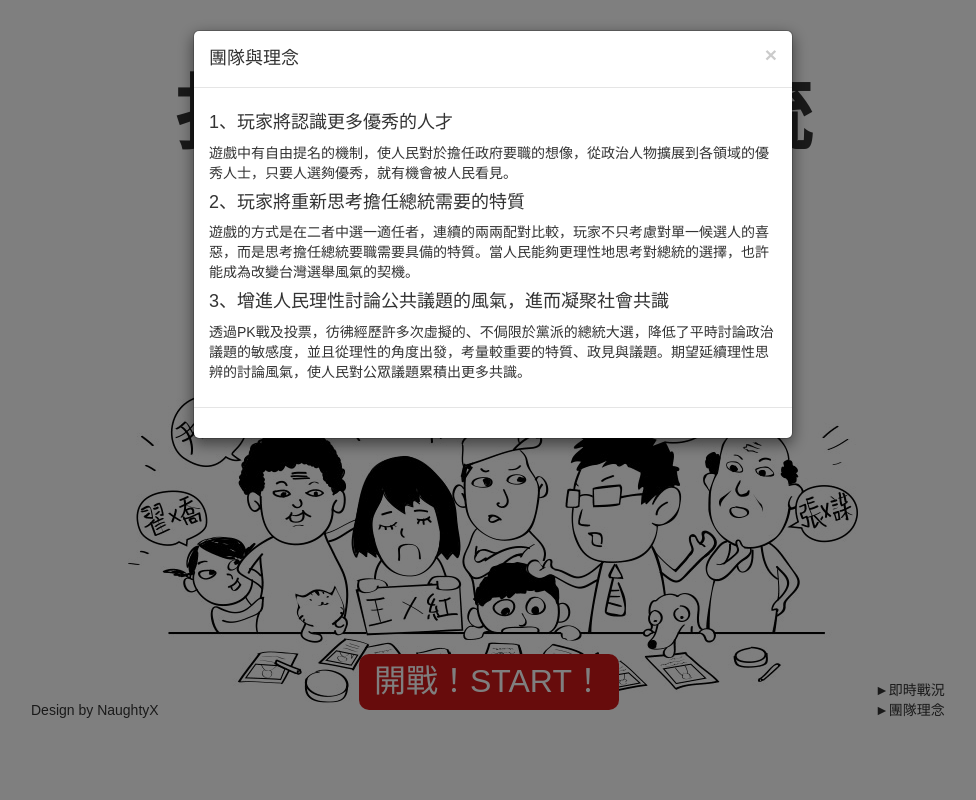
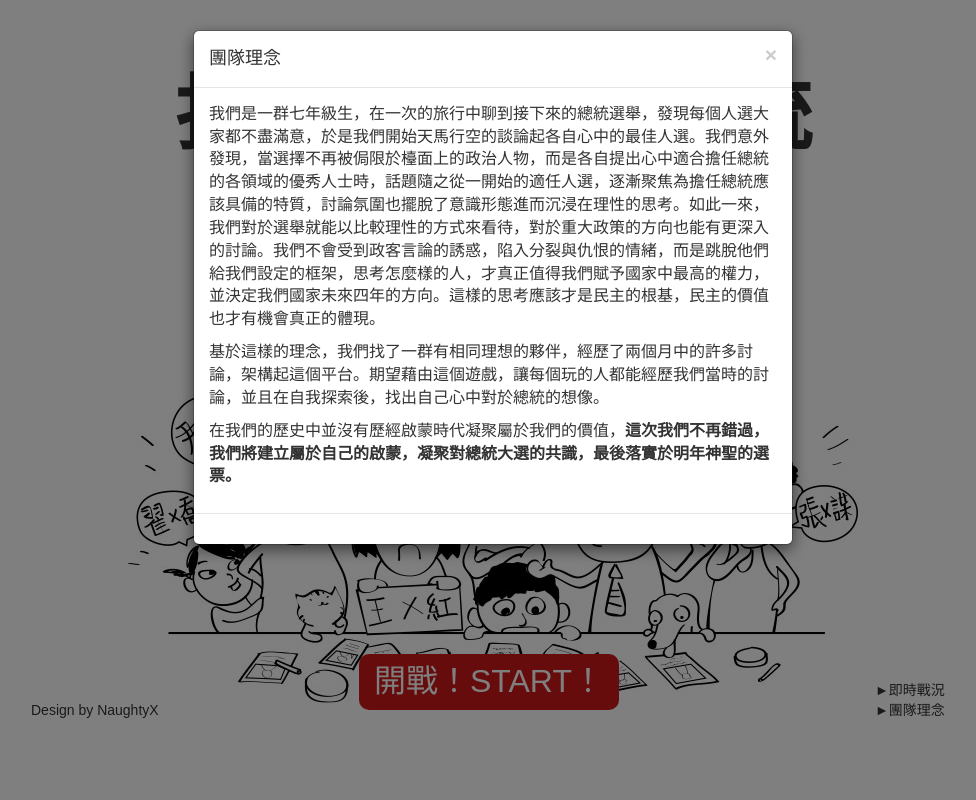
Before and after one commit to haitecic/the_future, a PHP site: page / in a window 1280 px wide, after a click on "►團隊理念". Shown: the whole page, without its empty margins (147-1123 px from the left). Run offline with PHP 8.4, Linux system fonts and the light colour scheme; some web fonts are replaced.

Commit message:
字型做修改!!!

```diff
--- a/css/fightgame.css
+++ b/css/fightgame.css
@@ -5,7 +5,7 @@ body,html{
 	height: 100%;
 	margin: 0;
 	padding: 0;
-	font-family: 'futura','cwTeXHei', arial;
+	font-family: arial, 'futura','cwTeXHei';
 }
 html{
 	background-repeat: repeat;
@@ -471,7 +471,7 @@ a:hover{
   margin-left: 60px;
 }
 #finalResult img{
-	width: 95%;
+	width: 75%;
 }
 #finalResult p{
 	font-size: 24px;
--- a/css/index.css
+++ b/css/index.css
@@ -4,7 +4,7 @@ body,html{
 	height: 100%;
 	margin: 0;
 	padding: 0;
-	font-family: 'futura','cwTeXHei', arial;
+	font-family: arial, 'futura','cwTeXHei';
 }
 a:hover{
 	text-decoration: none;
--- a/index.php
+++ b/index.php
@@ -71,15 +71,18 @@ else{
 			<div class="modal-content">
 				<div class="modal-header">
 					<button type="button" class="close" data-dismiss="modal" aria-label="Close"><span aria-hidden="true">&times;</span></button>
-					<h4 class="modal-title" id="myModalLabel">團隊與理念</h4>
+					<h4 class="modal-title" id="myModalLabel">團隊理念</h4>
 				</div>
 				<div class="modal-body">
-					<h4>1、玩家將認識更多優秀的人才</h4>
+					<p style="font-size: 16px;">我們是一群七年級生，在一次的旅行中聊到接下來的總統選舉，發現每個人選大家都不盡滿意，於是我們開始天馬行空的談論起各自心中的最佳人選。我們意外發現，當選擇不再被侷限於檯面上的政治人物，而是各自提出心中適合擔任總統的各領域的優秀人士時，話題隨之從一開始的適任人選，逐漸聚焦為擔任總統應該具備的特質，討論氛圍也擺脫了意識形態進而沉浸在理性的思考。如此一來，我們對於選舉就能以比較理性的方式來看待，對於重大政策的方向也能有更深入的討論。我們不會受到政客言論的誘惑，陷入分裂與仇恨的情緒，而是跳脫他們給我們設定的框架，思考怎麼樣的人，才真正值得我們賦予國家中最高的權力，並決定我們國家未來四年的方向。這樣的思考應該才是民主的根基，民主的價值也才有機會真正的體現。</p>
+					<p style="font-size: 16px;">基於這樣的理念，我們找了一群有相同理想的夥伴，經歷了兩個月中的許多討論，架構起這個平台。期望藉由這個遊戲，讓每個玩的人都能經歷我們當時的討論，並且在自我探索後，找出自己心中對於總統的想像。</p>
+					<p style="font-size: 16px;">在我們的歷史中並沒有歷經啟蒙時代凝聚屬於我們的價值，<b>這次我們不再錯過，我們將建立屬於自己的啟蒙，凝聚對總統大選的共識，最後落實於明年神聖的選票。</b></p>
+					<!--<h4>1、玩家將認識更多優秀的人才</h4>
 					<p>遊戲中有自由提名的機制，使人民對於擔任政府要職的想像，從政治人物擴展到各領域的優秀人士，只要人選夠優秀，就有機會被人民看見。</p>
 					<h4>2、玩家將重新思考擔任總統需要的特質</h4>
 					<p>遊戲的方式是在二者中選一適任者，連續的兩兩配對比較，玩家不只考慮對單一候選人的喜惡，而是思考擔任總統要職需要具備的特質。當人民能夠更理性地思考對總統的選擇，也許能成為改變台灣選舉風氣的契機。</p>
 					<h4>3、增進人民理性討論公共議題的風氣，進而凝聚社會共識</h4>
-					<p>透過PK戰及投票，彷彿經歷許多次虛擬的、不侷限於黨派的總統大選，降低了平時討論政治議題的敏感度，並且從理性的角度出發，考量較重要的特質、政見與議題。期望延續理性思辨的討論風氣，使人民對公眾議題累積出更多共識。</p>
+					<p>透過PK戰及投票，彷彿經歷許多次虛擬的、不侷限於黨派的總統大選，降低了平時討論政治議題的敏感度，並且從理性的角度出發，考量較重要的特質、政見與議題。期望延續理性思辨的討論風氣，使人民對公眾議題累積出更多共識。</p>-->
 				</div>
 				<div class="modal-footer">
 				</div>
```
